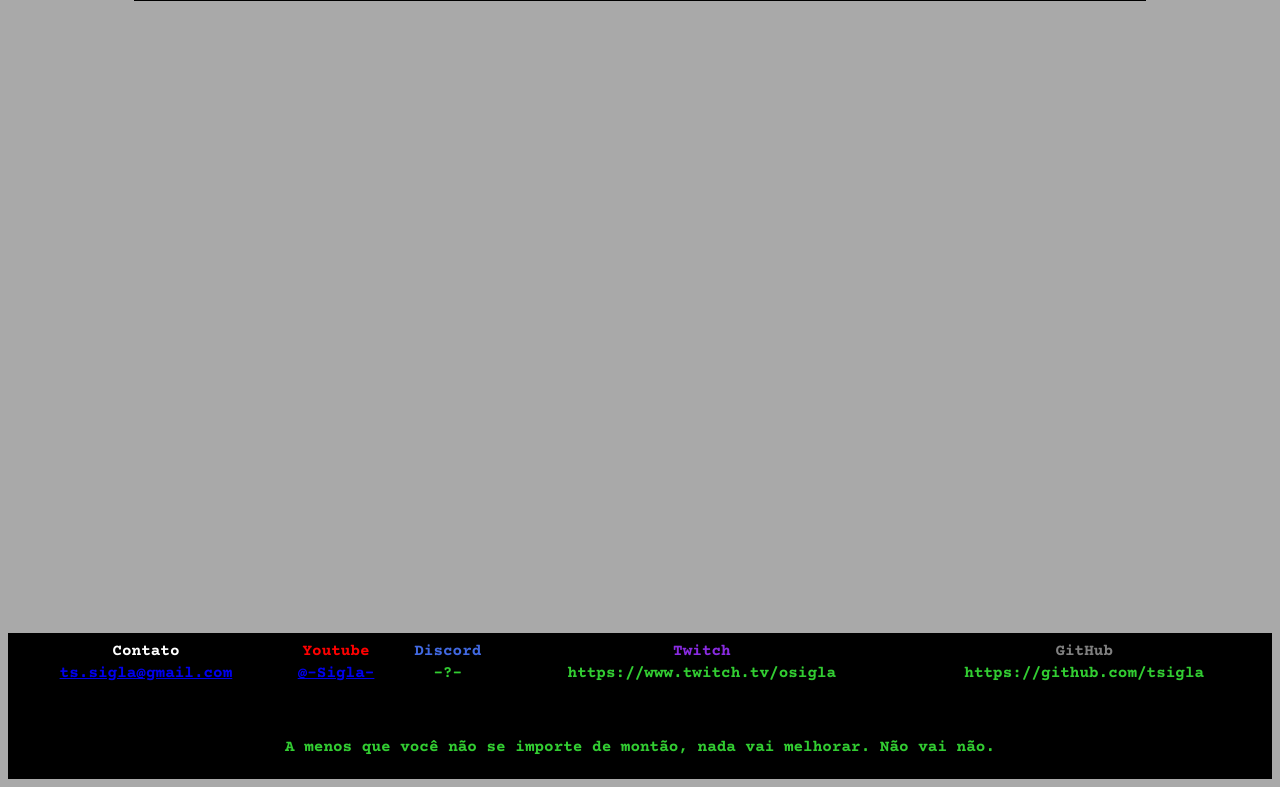
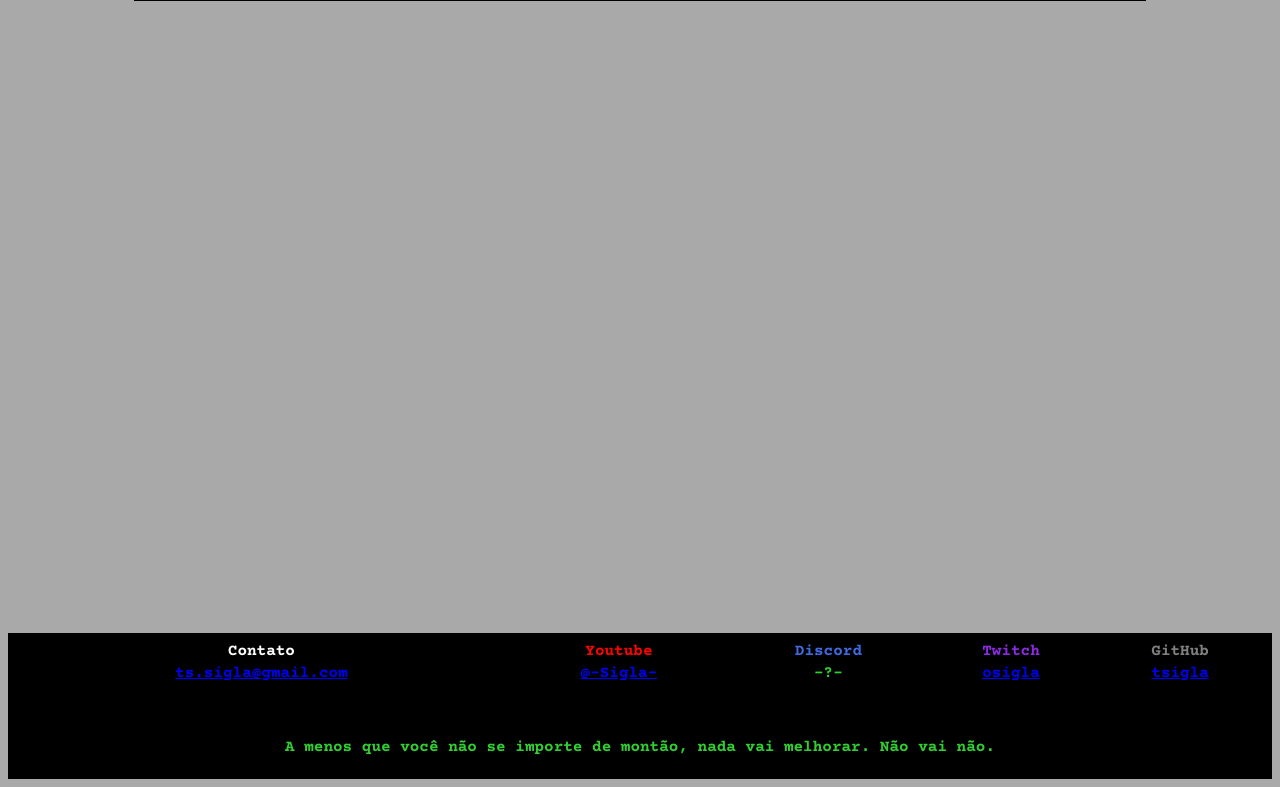
Before and after one commit to tsigla/site, a plain HTML site: page index.html in a window 1280 px wide. Shown: the part 3307-4094 px from the top of the page. Drawn offline with Linux system fonts and the light colour scheme.

Commit message:
Ajuste dos links externos dos canais

```diff
--- a/index.html
+++ b/index.html
@@ -267,8 +267,8 @@ done
 			<td><a href="mailto:ts.sigla@gmail.com">ts.sigla@gmail.com</a></td> <!-- O TD é uma coluna só que mais simples que o TH. -->
 			<td><a href="https://www.youtube.com/@-Sigla-" target="_blank">@-Sigla-</td>
 			<td>-?-</td>
-			<td>https://www.twitch.tv/osigla</td>
-			<td>https://github.com/tsigla</td>
+			<td><a href="https://www.twitch.tv/osigla" target="_blank">osigla</td>
+			<td><a href="https://github.com/tsigla" target="_blank">tsigla</td>
 	</table>
 
 	<p class="frase">
```
